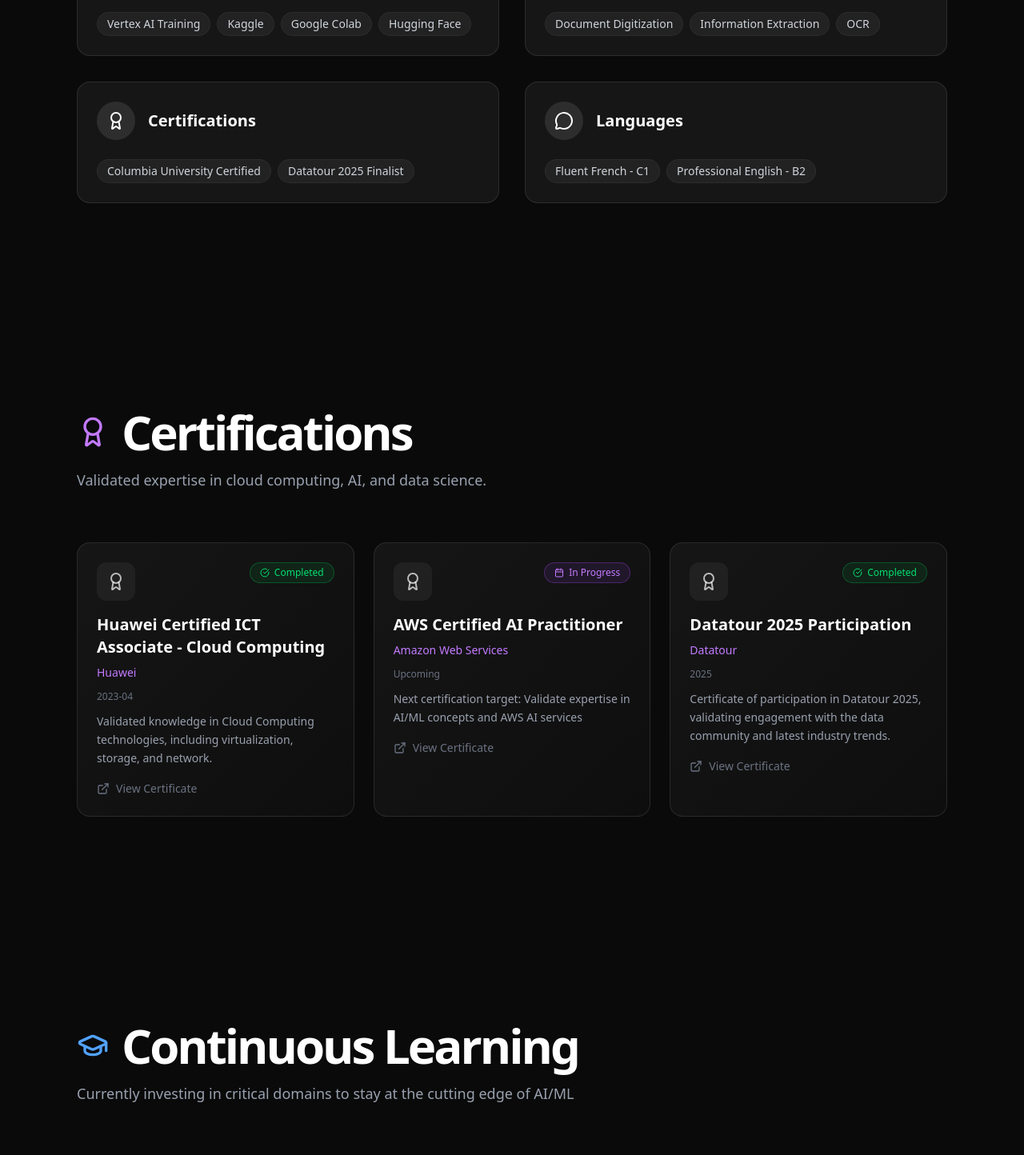
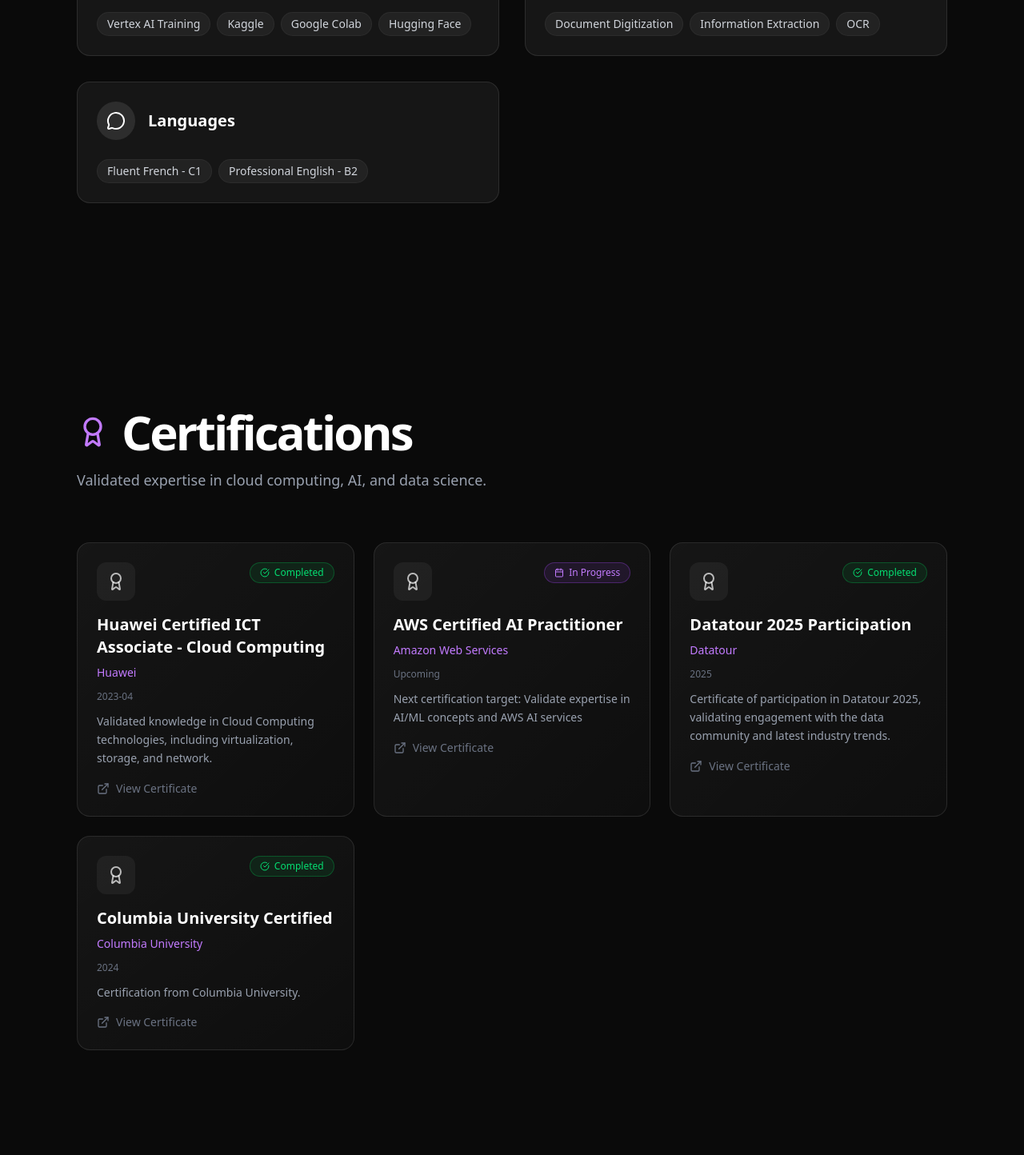
Before and after one commit to gzz2v6tnxp-ctrl/portfolio-project, a Next.js app: page / in a window 1280 px wide. Shown: the part 4420-5864 px from the top of the page at 80% size. Built offline with nearby package versions, Linux system fonts and the light colour scheme.

Commit message:
Re-add clean notebook without secrets

```diff
--- a/components/Certifications.tsx
+++ b/components/Certifications.tsx
@@ -46,6 +46,20 @@ const certifications = [
         description: {
             en: "Certificate of participation in Datatour 2025, validating engagement with the data community and latest industry trends.",
             fr: "Certificat de participation au Datatour 2025, validant l'engagement auprès de la communauté data et les dernières tendances du secteur."
+        }
+    },
+    {
+        title: {
+            en: "Columbia University Certified",
+            fr: "Certifié Columbia University"
+        },
+        issuer: "Columbia University",
+        date: "2024",
+        url: "#",
+        icon: "columbia",
+        description: {
+            en: "Certification from Columbia University.",
+            fr: "Certification de l'Université Columbia."
         }
     }
 ];
--- a/components/Skills.tsx
+++ b/components/Skills.tsx
@@ -67,14 +67,7 @@ const getSkills = (language: 'en' | 'fr') => [
       language === 'en' ? "OCR" : "Reconnaissance Optique de Caractères"
     ]
   },
-  {
-    category: language === 'en' ? "Certifications" : "Certifications",
-    icon: <Award className="w-6 h-6" />,
-    items: [
-      language === 'en' ? "Columbia University Certified" : "Certifiée Columbia University",
-      "Datatour 2025 Finalist"
-    ]
-  },
+
   {
     category: language === 'en' ? "Languages" : "Langues",
     icon: <MessageCircle className="w-6 h-6" />,
```
